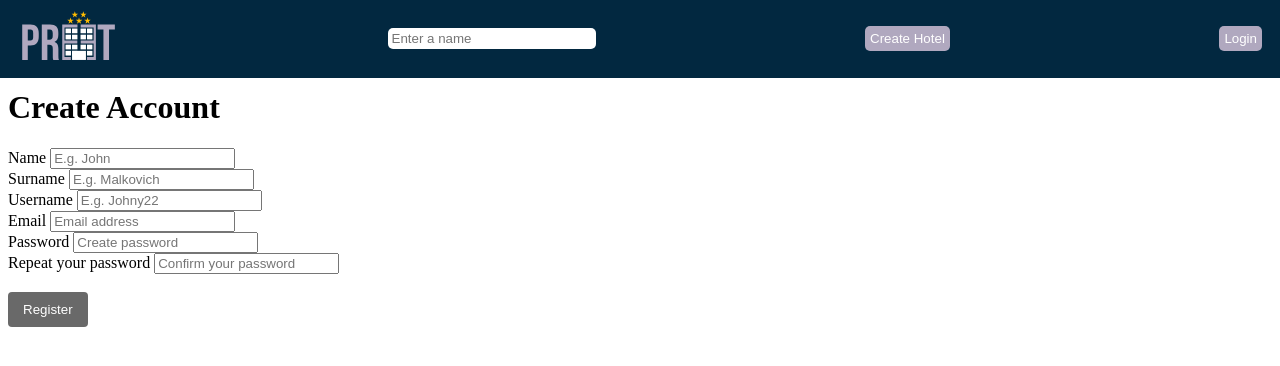
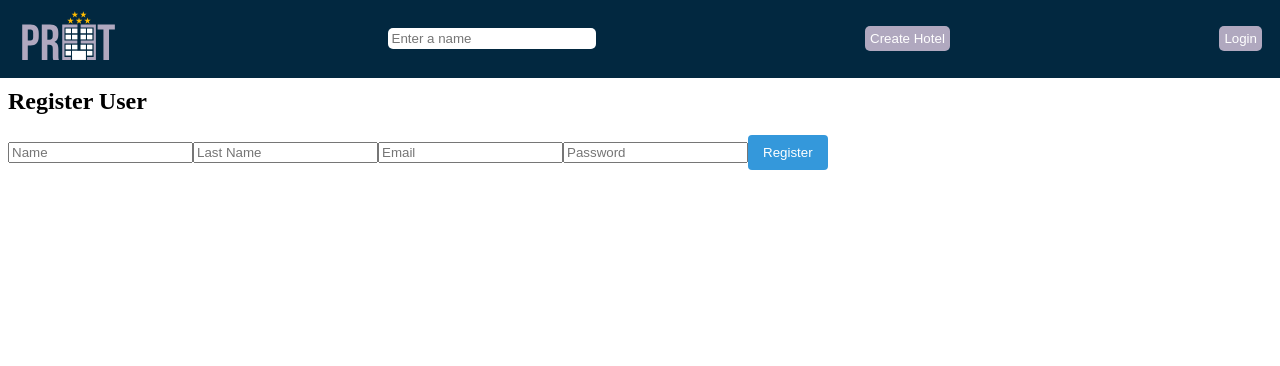
Before and after one commit to JoniRedrado/PREET-client, a React (Vite) app: page /register in a window 1280 px wide. Shown: the top 366 px of the page. Built offline with nearby package versions, Linux system fonts and the light colour scheme.

Commit message:
login, register and localStorage

```diff
--- a/src/Components/Auth/Auth.js
+++ b/src/Components/Auth/Auth.js
@@ -18,20 +18,20 @@ export  async function login(email, password) {
     }
 }
 
-// Función para registrar un usuario
-// export  async function register(name, lastName, email, password) {
-//     try {
-//         const response = await axios.post('/api/register', { name, lastName, email, password });
-//         if (response.status === 200) {
-//             return response.data;
-//         } else {
-//             throw new Error(response.data.error || 'Error al registrar usuario');
-//         }
-//     } catch (error) {
-//         console.error('Error al registrar usuario:', error.message);
-//         throw error;
-//     }
-// }
+//Función para registrar un usuario
+export  async function register(name, last_name, email, password) {
+    try {
+        const response = await axios.post('http://localhost:3001/auth/register', { name, last_name, email, password });
+        if (response.status === 200) {
+            return response.data;
+        } else {
+            throw new Error(response.data.error || 'Error al registrar usuario');
+        }
+    } catch (error) {
+        console.error('Error al registrar usuario:', error.message);
+        throw error;
+    }
+}
 
 // Función para cerrar sesión
 // function logout() {
--- a/src/Pages/Home/Home.jsx
+++ b/src/Pages/Home/Home.jsx
@@ -4,23 +4,21 @@ import Cards from "../../Components/Cards/Cards";
 import Pagination from "../../Components/Pagination/Pagination";
 import { filterHotels, getAllCountries } from "../../redux/actions";
 import Filters from "../../Components/Filters/Filters";
-import Login from "../Login/Login"
-// import { decodeToken } from "../../utils/decodeToken";
+// import { useNavigate } from 'react-router-dom';
+
 
 function Home() {
   const dispatch = useDispatch();
   const filteredHotels = useSelector((state) => state.filteredHotels);
   const currentPage = useSelector((state) => state.currentPage);
   const filters = useSelector((state) => state.submitFilters);
+  // const navigate = useNavigate();
+
 
   useEffect(() => {
     dispatch(filterHotels(filters));
     dispatch(getAllCountries());
 }, [currentPage]);
-
-  //const storedToken = localStorage.getItem('token');
-  // let tokenExistsAndStillValid = storedToken && decodeToken(storedToken).exp * 1000 > Date.now();
-  //let tokenExistsAndStillValide = true
 
   return (
     <>
@@ -29,8 +27,6 @@ function Home() {
           <Cards allHotels={filteredHotels} />
           <Pagination />
         </div>
-        <Login />
-
     </>
   );
 }
--- a/src/Pages/Login/Login.jsx
+++ b/src/Pages/Login/Login.jsx
@@ -1,92 +1,7 @@
-// import { useState } from "react";
-// import '../Login/Login.module.css'
-// import axios from "axios";
-// import { useNavigate } from 'react-router-dom'
-// import { decodeToken } from "../../utils/decodeToken";
-
-// export default function LoginForm() {
-
-//   const [errorMessages, setErrorMessages] = useState({});
-//   const [isSubmitted, setIsSubmitted] = useState(false);
-//   const [userData, setUserData] = useState({})
-//   const [logged, setLogged] = useState(false)
-//   const navigate = useNavigate()
-
-//   const renderErrorMessage = (name) =>
-//     name === errorMessages.name && (
-//       <div className="error">{errorMessages.message}</div>
-//     );
-
-//   const handleData = (e) => {
-//     e.preventDefault()
-//     const { name, value } = e.target;
-//     setUserData({ ...userData, [name]: value });
-//   };
-
-//   const handleSubmit = (e) => {
-
-//     e.preventDefault();
-
-//     const config = {
-//       headers: {
-//         'Content-Type': 'application/json'
-//       },
-//     }
-//     const userDataToSend = {
-//       email: userData.username,
-//       password: userData.password
-//     };
-//     axios.post('http://localhost:3001/auth/login', userDataToSend, config)
-//       .then(response => {
-//         console.log('Respuesta del servidor:', response)
-//         if (response.data.token) {
-//           localStorage.setItem('token', response.data.token)
-//           setLogged(true)
-//           console.log(decodeToken(response.data.token))
-//         } else {
-//           setLogged(false)
-//         }
-
-//         console.log((decodeToken(response.data.token)))
-
-//       })
-//       .catch(error => console.error('Error:', error))
-//     }
-//   const renderForm = (
-//     <div className="login-form">
-//       <form onSubmit={handleSubmit}>
-//         <div className="input-container">
-//           <label>Email</label>
-//           <input onChange={handleData} type="text" name="username" />
-//           {renderErrorMessage("username")}
-//         </div>
-//         <div className="input-container">
-//           <label>Password </label>
-//           <input onChange={handleData} type="password" name="password" />
-//           {renderErrorMessage("password")}
-//         </div>
-//         <div className="button-container">
-//           <button onClick={handleSubmit}>Login</button>
-//         </div>
-//       </form>
-//     </div>
-//   )
-
-//   if (isSubmitted && logged) {
-//     navigate("/home")
-//   }
-
-//   return (
-//       <div className="login-form">
-//         <div className="title">Sign In</div>
-//         {isSubmitted ? <div>User is successfully logged in</div> : renderForm}
-//       </div>
-//   );
-// }
-
 import { useState } from 'react';
 import { login } from '../../Components/Auth/Auth';
 import { useNavigate } from 'react-router-dom';
+import { Link } from 'react-router-dom';
 
 function LoginForm() {
     const [email, setEmail] = useState('');
@@ -112,6 +27,9 @@ function LoginForm() {
                 <button type="button" onClick={handleLogin}>Login</button>
             </form>
             {error && <p>{error}</p>}
+            <Link to="/register">
+              <button>Register User</button>
+            </Link>
         </div>
     );
 }
--- a/src/Pages/Register/Register.jsx
+++ b/src/Pages/Register/Register.jsx
@@ -1,151 +1,38 @@
-import React from "react";
-import validate from "../../helpers/registerValidation";
-import axios from "axios";
+import { useState } from 'react';
+import { register } from '../../Components/Auth/Auth';
+import { useNavigate } from 'react-router-dom';
 
-import style from "./Register.module.css";
 
-function Register() {
-  const [input, setInput] = React.useState({
-    name: "",
-    surname: "",
-    username: "",
-    email: "",
-    password: "",
-    confirmation: "",
-  });
+function RegisterUser() {
+    const [name, setName] = useState('');
+    const [last_name, setLast_name] = useState('');
+    const [email, setEmail] = useState('');
+    const [password, setPassword] = useState('');
+    const [error, setError] = useState('');
+    const navigate = useNavigate();
 
-  const [error, setError] = React.useState({});
-
-  /* const auth = useAuth();
-
-  if (auth.isAuthenticated) {
-    return <Navigate to="/home" />;
-  } */
-
-  const handleChange = (e) => {
-    const { name, value } = e.target;
-    setInput({
-      ...input,
-      [name]: value,
-    });
-    setError(
-      validate({
-        ...input,
-        [name]: value,
-      })
-    );
-  };
-
-  const handleSubmit = async (e) => {
-    e.preventDefault();
-
-    const url = "http://localhost:3001/signup";
-    const data = { input };
+    const handleRegister = async () => {
         try {
-      const response = await axios.post(url, data, {
-        headers: { "Content-Type": "application/json" },
-      });
-      console.log("Respuesta del servidor:", response.data);
+            const data = await register(name, last_name, email, password);
+            navigate('/',data)
         } catch (error) {
-      console.error("Error al realizar la solicitud:", error.message);
+            setError(error.message);
         }
     };
 
     return (
-    <div /* className={style.container} */>
-      <form onSubmit={handleSubmit}>
-        <h1>Create Account</h1>
-
-        <div /* className={style.name} */>
-          <label>Name </label>
-          <input
-            name="name"
-            type="name"
-            placeholder="E.g. John"
-            value={input.name}
-            onChange={handleChange}
-          />
-          <span>{error.name}</span>
-        </div>
-
-        <div /* className={style.surname} */>
-          <label>Surname </label>
-          <input
-            name="surname"
-            type="surname"
-            placeholder="E.g. Malkovich"
-            value={input.surname}
-            onChange={handleChange}
-          />
-          <span>{error.surname}</span>
-        </div>
-
-        <div /* className={style.username} */>
-          <label>Username </label>
-          <input
-            name="username"
-            type="username"
-            placeholder="E.g. Johny22"
-            value={input.username}
-            onChange={handleChange}
-          />
-          <span>{error.username}</span>
-        </div>
-
-        <div /* className={style.email} */>
-          <label>Email </label>
-          <input
-            name="email"
-            type="email"
-            placeholder="Email address"
-            value={input.email}
-            onChange={handleChange}
-          />
-          <span>{error.email}</span>
-        </div>
-
-        <div /* className={style.password} */>
-          <label>Password </label>
-          <input
-            name="password"
-            type="password"
-            id="password"
-            placeholder="Create password"
-            value={input.password}
-            onChange={handleChange}
-          />
-          <span>{error.password}</span>
-        </div>
-
-        <div /* className={style.confirmation} */>
-          <label>Repeat your password </label>
-          <input
-            name="confirmation"
-            type="password"
-            id="confirmation"
-            placeholder="Confirm your password"
-            value={input.confirmation}
-            onChange={handleChange}
-          />
-          <span>{error.confirmation}</span>
-        </div>
-
-        {Object.keys(error).length || !input.name.length ? (
-          <>
-            <br />
-            <button className={style.BtnDisabled} disabled>
-              Register
-            </button>
-          </>
-        ) : (
-          <>
-            <br />
-            <button /* className={style.registerButton} */>Register</button>
-          </>
-        )}
+        <div>
+            <h2>Register User</h2>
+            <form>
+                <input type="text" placeholder="Name" value={name} onChange={(e) => setName(e.target.value)} />
+                <input type="text" placeholder="Last Name" value={last_name} onChange={(e) => setLast_name(e.target.value)} />
+                <input type="email" placeholder="Email" value={email} onChange={(e) => setEmail(e.target.value)} />
+                <input type="password" placeholder="Password" value={password} onChange={(e) => setPassword(e.target.value)} />
+                <button type="button" onClick={handleRegister}>Register</button>
             </form>
+            {error && <p>{error}</p>}
         </div>
     );
 }
 
-export default Register;
+export default RegisterUser;
```
Also changed, not shown: 1 other file (tests, documents, lock files or other folders). Lines whose indentation alone changed are shown as unchanged.
